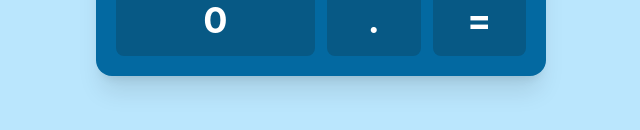
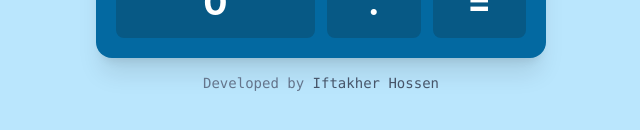
Before and after one commit to iftakherhossen/react-calculator, a React (Create React App) app: page / in a window 1280 px wide. Shown: the part 560-690 px from the top of the page, without its empty margins (319-959 px from the left). Built offline with nearby package versions, Linux system fonts and the light colour scheme.

Commit message:
Update App.js

```diff
--- a/src/App.js
+++ b/src/App.js
@@ -1,10 +1,12 @@
 import './App.css';
 import Wrapper from './Components/Wrapper';
+import Footer from './Components/Footer';
 
 function App() {
   return (
-    <div className="h-[100vh] flex justify-center items-center bg-sky-200">
+    <div className="h-[100vh] flex flex-col justify-center items-center bg-sky-200">
       <Wrapper />
+      <Footer />
     </div>
   );
 }
```
